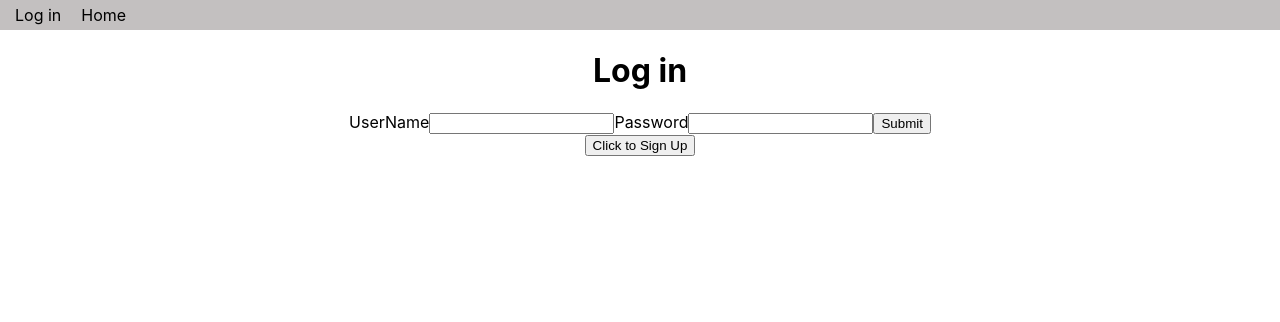
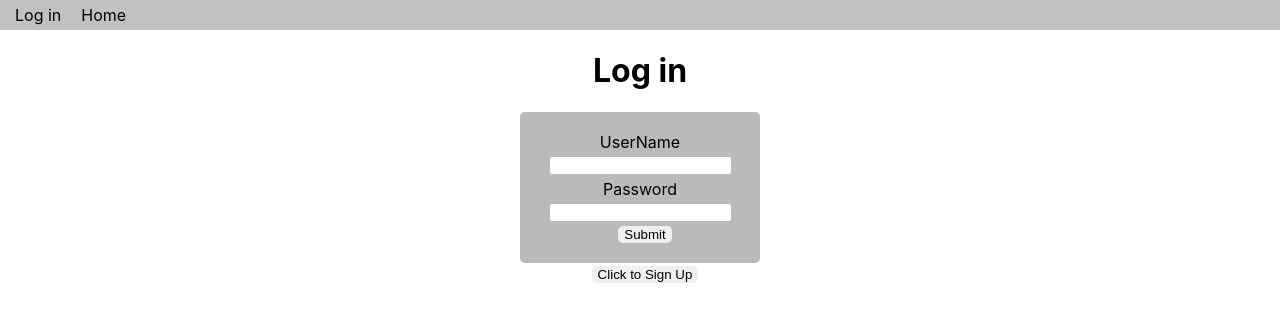
Before and after one commit to eurobi/phase-3-sinatra-react-project-frontend, a React (Create React App) app in the folder my-app-frontend/: page /login in a window 1280 px wide. Shown: the top 322 px of the page. Built offline with nearby package versions, Linux system fonts and the light colour scheme; no server answers.

Commit message:
css for login page

```diff
--- a/my-app-frontend/src/App.css
+++ b/my-app-frontend/src/App.css
@@ -107,3 +107,37 @@
   background-color: rgb(195, 192, 192);
   height: 30px;
 }
+
+.user-form{
+  display: flex;
+  align-items: center;
+  flex-direction: column;
+}
+
+.form-container{
+  background-color: rgb(187, 186, 186);
+  width: 200px;
+  margin: auto;
+  border-radius: 5px;
+  padding: 20px;
+}
+
+.user-form-input{
+  border-style: none;
+  margin-top: 5px;
+  margin-bottom: 5px;
+  border-radius: 2px;
+}
+
+.post-input{
+  width: 500px;
+  height: 100px;
+}
+
+.post-submit-button{
+  height: 50px;
+  border-style: none;
+  border-radius: 5px;
+  margin-left: 5px;
+  background-color: rgb(99, 201, 99);
+}
--- a/my-app-frontend/src/components/ExistingUserForm.js
+++ b/my-app-frontend/src/components/ExistingUserForm.js
@@ -32,13 +32,13 @@ function ExistingUserForm({setUser}){
 
 
     return(
-        <div>
-            <form onSubmit={handleSubmit}>
+        <div className="form-container">
+            <form className="user-form" onSubmit={handleSubmit}>
                 <label for="username-field">UserName</label>
                     <input value={formData.userName} onChange={(e) => setFormData({...formData, userName: e.target.value})} id="username-field" className="user-form-input"></input>
                 <label for="password-field">Password</label>
                     <input value={formData.password} onChange={(e) => setFormData({...formData, password: e.target.value})} id="password-field" className="user-form-input"></input>
-                <input type='submit'></input>
+                <input className="post-edit-button" type='submit'></input>
             </form>
         </div>
     )
--- a/my-app-frontend/src/components/LogIn.js
+++ b/my-app-frontend/src/components/LogIn.js
@@ -13,7 +13,7 @@ function LogIn({ setUser }){
         <div>
             {newUser? <h1>Sign-up</h1> : <h1>Log in</h1>}
             {newUser? <NewUserForm setUser={setUser}/> : <ExistingUserForm setUser={setUser}/>}
-            <button onClick={handleClick}>{newUser? "Already have an account? Sign in" : "Click to Sign Up"}</button>
+            <button className="post-edit-button" onClick={handleClick}>{newUser? "Already have an account? Sign in" : "Click to Sign Up"}</button>
         </div>
     )
 }
--- a/my-app-frontend/src/components/NewUserForm.js
+++ b/my-app-frontend/src/components/NewUserForm.js
@@ -44,8 +44,8 @@ function NewUserForm({setUser}){
     },[])
 
     return(
-        <div>
-            <form onSubmit={handleSubmit}>
+        <div className="form-container">
+            <form className="user-form" onSubmit={handleSubmit}>
                 <label for="first-name-field">First Name</label>
                     <input value={formData.firstName} onChange={(e) => setFormData({...formData, firstName: e.target.value})} id="first-name-field" className="user-form-input"></input>
                 <label for="last-name-field">Last Name</label>
@@ -56,7 +56,7 @@ function NewUserForm({setUser}){
                     <input value={formData.password} onChange={(e) => setFormData({...formData, password: e.target.value})} id="password-field" className="user-form-input"></input>
                 <label for="img-field">Profile Image</label>
                     <input value={formData.profileImg} onChange={(e) => setFormData({...formData, profileImg: e.target.value})} id="img-field" className="user-form-input"></input>
-                <input type='submit'></input>
+                <input className="post-edit-button" type='submit'></input>
             </form>
         </div>
     )
--- a/my-app-frontend/src/components/PostForm.js
+++ b/my-app-frontend/src/components/PostForm.js
@@ -25,8 +25,8 @@ function PostForm({ user, setPosts, posts }){
     return(
     <form className="post-form" onSubmit={handleSubmit}>
         <label for='post-content-field'></label>
-        <input onChange={(e) => setContent(e.target.value)} id='post-content-field' value={content}></input>
-        <input className="post-edit-button" type='submit'></input>
+        <input className="post-input" onChange={(e) => setContent(e.target.value)} id='post-content-field' value={content}></input>
+        <input className="post-submit-button" type='submit'></input>
     </form>
     )
 
```
